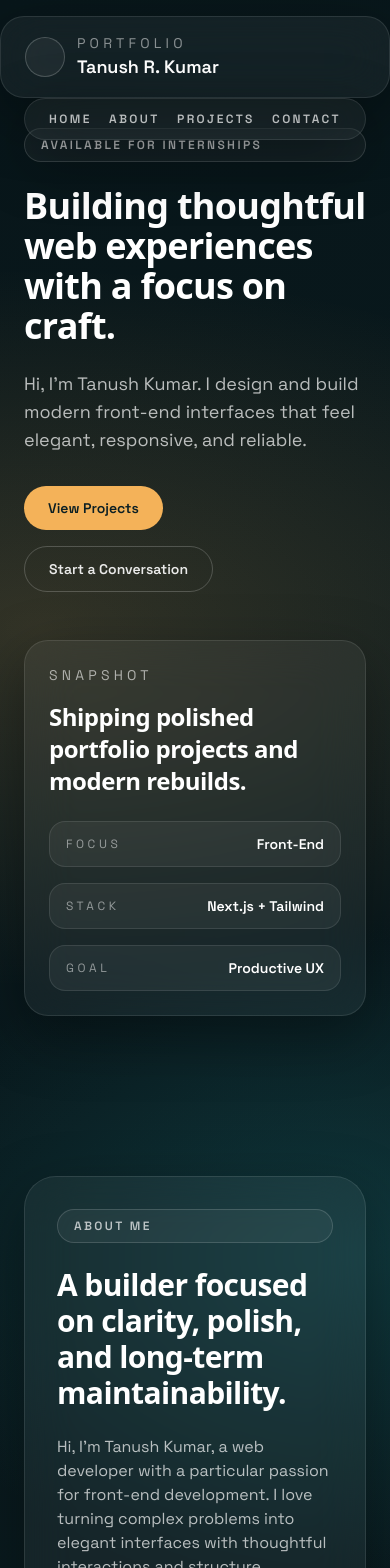
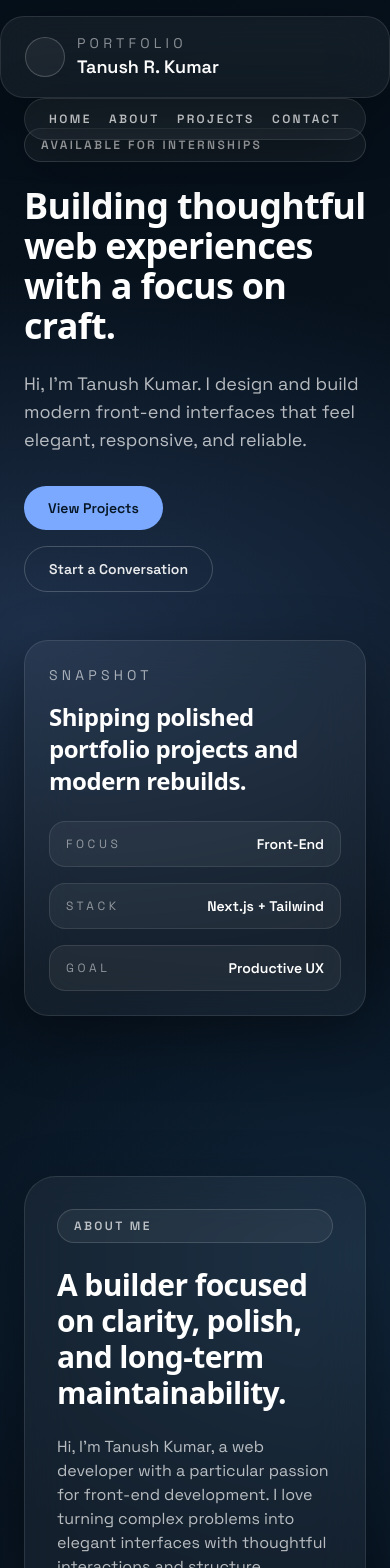
Before and after one commit to NushK650/portfolio, a Next.js app: page / in a window 390 px wide. Shown: the top 1568 px of the page. Built offline with nearby package versions, Linux system fonts and the light colour scheme; a web font is replaced by a local one.

Commit message:
Redesign app with animated reveals

```diff
--- a/src/app/components/About.jsx
+++ b/src/app/components/About.jsx
@@ -1,6 +1,7 @@
 "use client";
 
 import { motion } from "framer-motion";
+import Reveal from "./Reveal";
 import { FaHtml5, FaCss3, FaPython, FaBootstrap, FaNode } from "react-icons/fa";
 import { IoLogoJavascript } from "react-icons/io5";
 import { SiTypescript } from "react-icons/si";
@@ -33,7 +34,8 @@ export default function About() {
     <section id="about" className="py-20">
       <div className="mx-auto max-w-6xl px-6">
         <div className="grid gap-12 lg:grid-cols-[1.1fr_0.9fr]">
-          <div className="glass-panel rounded-4xl p-8 md:p-10">
+          <Reveal>
+            <div className="glass-panel rounded-4xl p-8 md:p-10">
             <p className="chip mb-6">About me</p>
             <h2 className="text-3xl font-semibold text-white md:text-4xl">
               A builder focused on clarity, polish, and long-term maintainability.
@@ -47,9 +49,11 @@ export default function About() {
               My goal is to create reliable, user-friendly products that feel
               calm and intentional while staying scalable and easy to evolve.
             </p>
-          </div>
+            </div>
+          </Reveal>
 
-          <div className="glass-panel rounded-4xl p-8 md:p-10">
+          <Reveal delay={0.1}>
+            <div className="glass-panel rounded-4xl p-8 md:p-10">
             <p className="chip mb-6">Approach</p>
             <div className="space-y-5 text-white/70">
               <div className="rounded-3xl border border-white/10 bg-white/5 p-4">
@@ -74,11 +78,14 @@ export default function About() {
                 </p>
               </div>
             </div>
-          </div>
+            </div>
+          </Reveal>
         </div>
 
         <div className="mt-16">
-          <h3 className="section-title mb-6">Toolkit</h3>
+          <Reveal>
+            <h3 className="section-title mb-6">Toolkit</h3>
+          </Reveal>
           <div className="grid gap-4 sm:grid-cols-2 lg:grid-cols-4">
             {skills.map((skill, index) => {
               const Icon = skill.Icon;
--- a/src/app/components/Contact.jsx
+++ b/src/app/components/Contact.jsx
@@ -1,4 +1,5 @@
 import React from 'react'
+import Reveal from './Reveal'
 
 const Contact = () => {
   const contactIcons = [
@@ -25,7 +26,8 @@ const Contact = () => {
   return (
     <section id="contact" className="py-20">
       <div className="mx-auto max-w-6xl px-6">
-        <div className="glass-panel grid gap-10 rounded-4xl p-8 md:grid-cols-[1.1fr_0.9fr] md:p-12">
+        <Reveal>
+          <div className="glass-panel grid gap-10 rounded-4xl p-8 md:grid-cols-[1.1fr_0.9fr] md:p-12">
           <div>
             <p className="chip mb-4">Contact</p>
             <h2 className="text-3xl font-semibold text-white md:text-4xl">
@@ -78,7 +80,8 @@ const Contact = () => {
               ))}
             </div>
           </div>
-        </div>
+          </div>
+        </Reveal>
       </div>
     </section>
   )
--- a/src/app/components/Home.jsx
+++ b/src/app/components/Home.jsx
@@ -1,6 +1,7 @@
 'use client';
 import React from 'react';
 import { motion } from 'framer-motion';
+import Reveal from './Reveal';
 
 const stats = [
   { label: 'Focus', value: 'Front-End' },
@@ -12,7 +13,8 @@ function Home() {
   return (
     <section id="home" className="pt-32 pb-20">
       <div className="mx-auto grid max-w-6xl items-center gap-12 px-6 lg:grid-cols-[1.2fr_0.8fr]">
-        <div>
+        <Reveal>
+          <div>
           <p className="chip mb-6">Available for internships</p>
           <h1 className="text-4xl font-semibold text-white md:text-6xl">
             Building thoughtful web experiences with a focus on craft.
@@ -30,13 +32,13 @@ function Home() {
             </a>
           </div>
         </div>
+        </Reveal>
 
-        <motion.div
-          className="glass-panel rounded-3xl p-6"
-          initial={{ opacity: 0, y: 18 }}
-          animate={{ opacity: 1, y: 0 }}
-          transition={{ duration: 0.7 }}
-        >
+        <Reveal delay={0.1}>
+          <motion.div
+            className="glass-panel rounded-3xl p-6"
+            initial={false}
+          >
           <p className="text-sm uppercase tracking-[0.3em] text-white/60">
             Snapshot
           </p>
@@ -56,7 +58,8 @@ function Home() {
               </div>
             ))}
           </div>
-        </motion.div>
+          </motion.div>
+        </Reveal>
       </div>
     </section>
   );
--- a/src/app/components/Project.jsx
+++ b/src/app/components/Project.jsx
@@ -1,6 +1,8 @@
 'use client';
 import React from 'react';
+import Image from 'next/image';
 import { motion } from 'framer-motion';
+import Reveal from './Reveal';
 
 const projects = [
   {
@@ -9,6 +11,7 @@ const projects = [
     description:
       'Modernized a static Pokémon site with Next.js, emphasizing scalable structure, faster performance, and a refreshed UI.',
     tags: ['Next.js', 'UI Rebuild', 'Performance'],
+    image: '/projects/pokemon-preview.svg',
   },
   {
     title: 'Weather Experience',
@@ -16,6 +19,7 @@ const projects = [
     description:
       'Rebuilt a weather app with a modern front-end stack, improving the UX with clearer data hierarchy and responsive layouts.',
     tags: ['Next.js', 'Responsive', 'API UX'],
+    image: '/projects/weather-preview.svg',
   },
 ];
 
@@ -23,6 +27,7 @@ function Projects() {
   return (
     <section id="project" className="py-20">
       <div className="mx-auto max-w-6xl px-6">
+        <Reveal>
           <div className="flex flex-col items-center text-center">
             <p className="chip mb-4">Selected Work</p>
             <h2 className="section-title">Projects That Showcase Craft</h2>
@@ -31,6 +36,7 @@ function Projects() {
               highlight modern tooling, clean layout systems, and care for detail.
             </p>
           </div>
+        </Reveal>
 
         <div className="mt-10 grid gap-8 lg:grid-cols-2">
           {projects.map((project, index) => (
@@ -47,12 +53,13 @@ function Projects() {
             >
               <div className="glass-panel rounded-4xl p-6 transition group-hover:-translate-y-1">
                 <div className="overflow-hidden rounded-3xl border border-white/10 bg-white/5">
-                  <iframe
-                    src={project.link}
-                    title={project.title}
-                    className="aspect-video w-full"
-                    loading="lazy"
-                  ></iframe>
+                  <Image
+                    src={project.image}
+                    alt={`${project.title} preview`}
+                    width={1200}
+                    height={720}
+                    className="aspect-video w-full object-cover"
+                  />
                 </div>
                 <div className="mt-6 flex flex-wrap gap-2">
                   {project.tags.map((tag) => (
--- /dev/null
+++ b/src/app/components/Reveal.jsx
@@ -0,0 +1,22 @@
+'use client';
+import React from 'react';
+import { motion } from 'framer-motion';
+
+const variants = {
+  hidden: { opacity: 0, y: 20 },
+  visible: { opacity: 1, y: 0 },
+};
+
+export default function Reveal({ children, delay = 0 }) {
+  return (
+    <motion.div
+      variants={variants}
+      initial="hidden"
+      whileInView="visible"
+      transition={{ duration: 0.6, ease: 'easeOut', delay }}
+      viewport={{ once: true, amount: 0.2 }}
+    >
+      {children}
+    </motion.div>
+  );
+}
--- a/src/app/globals.css
+++ b/src/app/globals.css
@@ -2,11 +2,11 @@
 @import "tailwindcss";
 
 :root {
-  --ink: #0b1f23;
-  --stone: #f5f0e6;
-  --mist: #cfeee3;
-  --sea: #1b6f75;
-  --sun: #f4b259;
+  --ink: #08131e;
+  --stone: #eef2f7;
+  --mist: #d7e3f1;
+  --sea: #1b3b5a;
+  --sun: #7aa9ff;
 }
 
 @theme inline {
@@ -19,9 +19,9 @@
 body {
   min-height: 100%;
   background:
-    radial-gradient(1200px 600px at 10% 10%, rgba(244, 178, 89, 0.18), transparent 60%),
-    radial-gradient(900px 600px at 90% 20%, rgba(27, 111, 117, 0.35), transparent 55%),
-    linear-gradient(140deg, #08161a 0%, #0b1f23 55%, #122a2d 100%);
+    radial-gradient(1200px 600px at 10% 10%, rgba(122, 169, 255, 0.2), transparent 60%),
+    radial-gradient(900px 600px at 90% 20%, rgba(27, 59, 90, 0.45), transparent 55%),
+    linear-gradient(150deg, #06101a 0%, #0a1a2b 55%, #0f2234 100%);
   color: var(--stone);
   font-family: "Space Grotesk", system-ui, sans-serif;
 }
@@ -41,7 +41,7 @@ h1, h2, h3, h4 {
   }
 
   .btn-primary {
-    @apply inline-flex items-center justify-center gap-2 rounded-full bg-[#f4b259] px-6 py-3 text-sm font-semibold text-[#0b1f23] transition hover:-translate-y-0.5 hover:shadow-[0_18px_40px_rgba(244,178,89,0.35)];
+    @apply inline-flex items-center justify-center gap-2 rounded-full bg-[#7aa9ff] px-6 py-3 text-sm font-semibold text-[#071726] transition hover:-translate-y-0.5 hover:shadow-[0_18px_40px_rgba(122,169,255,0.35)];
   }
 
   .btn-ghost {
```
Also changed, not shown: public/projects/pokemon-preview.svg (added), public/projects/weather-preview.svg (added). Lines whose indentation alone changed are shown as unchanged.
